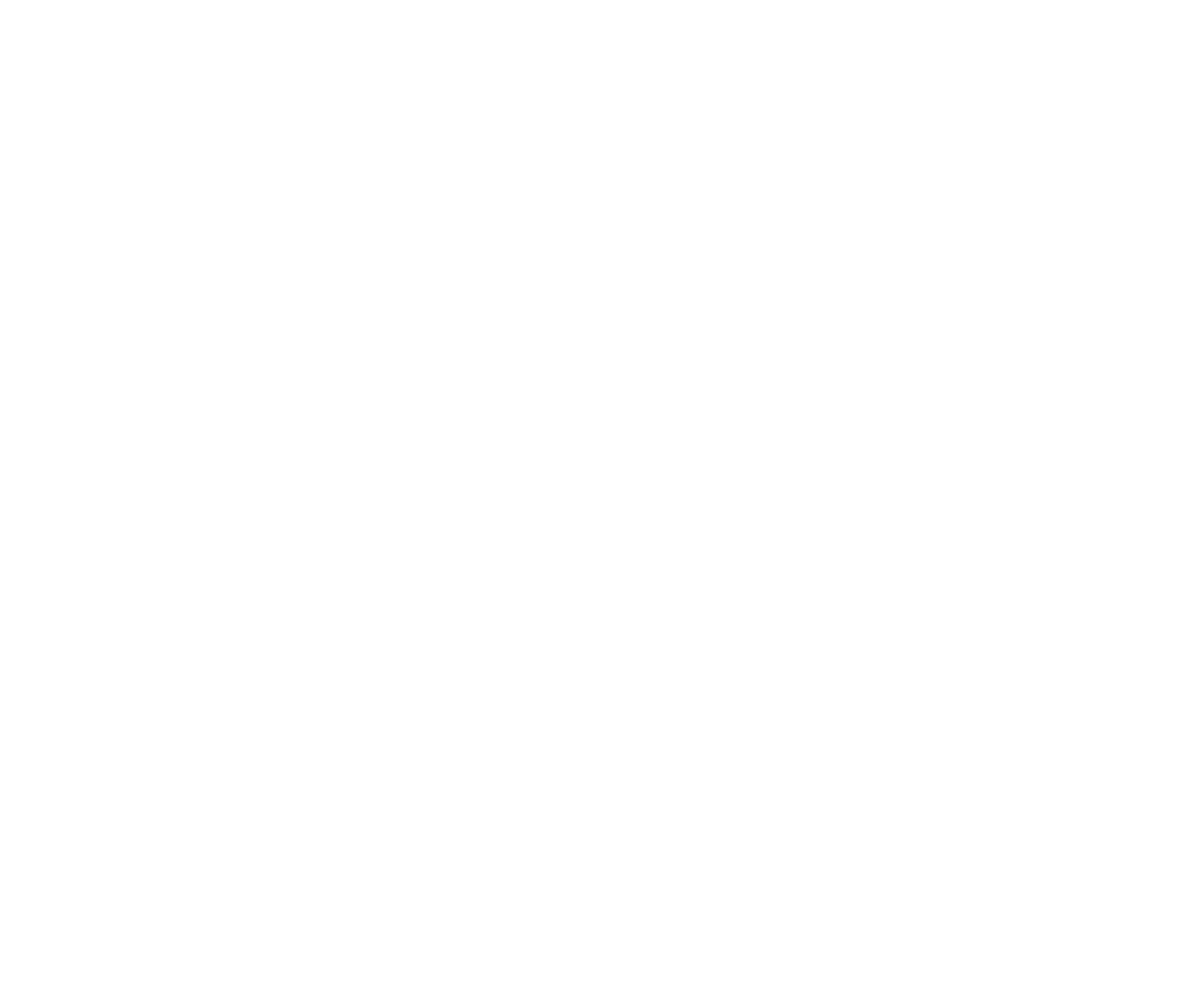
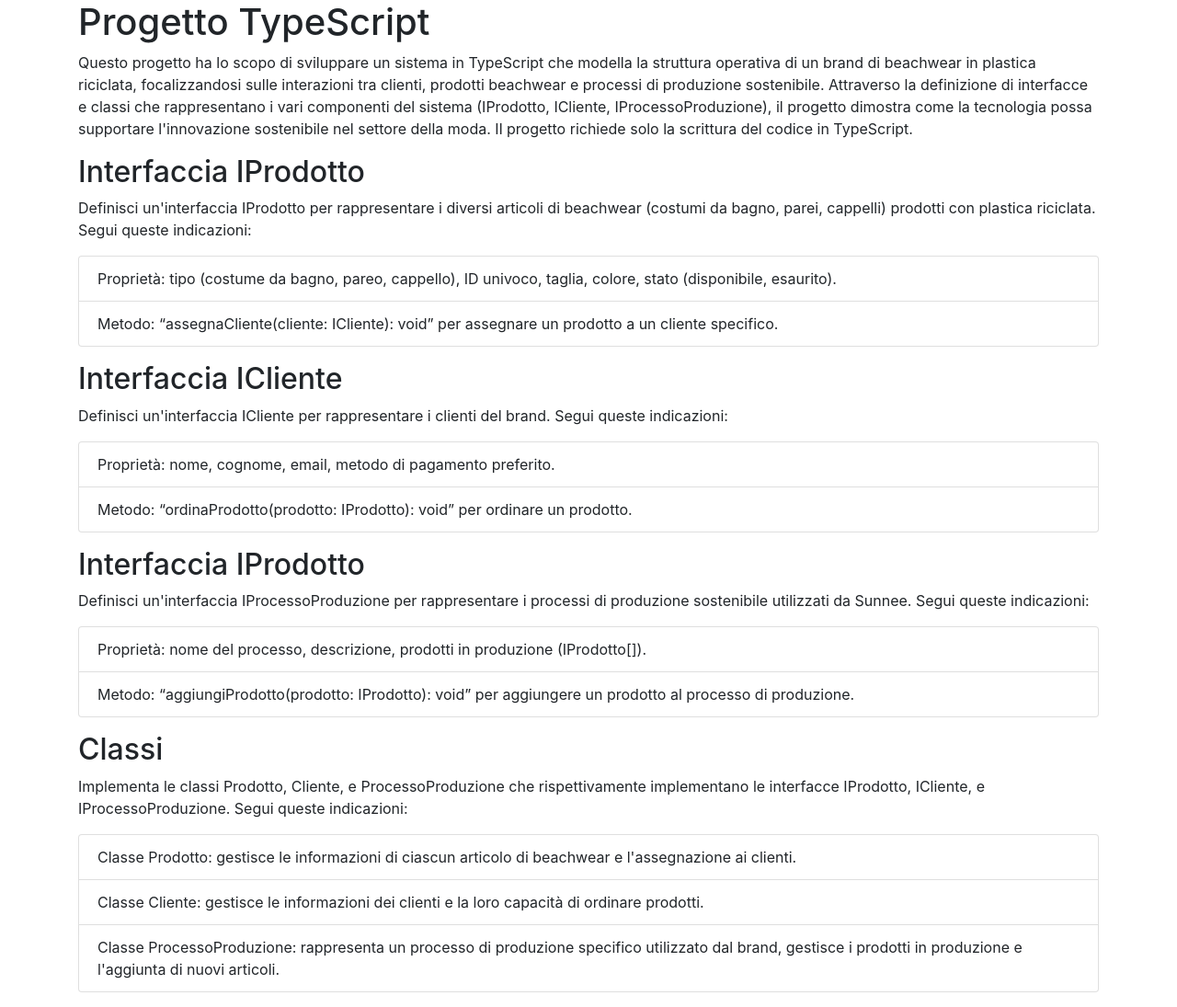
Before and after one commit to verodevp/projTypeScript, a website: page index.html in a window 1280 px wide. Shown: the whole page at 92% size. Before the commit the page ends 800 px from the top, so only its background shows below. Drawn offline with nearby package versions, Linux system fonts and the light colour scheme.

Commit message:
Modifica file index.html

```diff
--- a/index.html
+++ b/index.html
@@ -4,9 +4,82 @@
     <meta charset="UTF-8">
     <meta name="viewport" content="width=device-width, initial-scale=1.0">
     <title>Document</title>
+
+    <link rel="stylesheet" href="https://cdn.jsdelivr.net/npm/bootstrap@4.4.1/dist/css/bootstrap.min.css" integrity="sha384-Vkoo8x4CGsO3+Hhxv8T/Q5PaXtkKtu6ug5TOeNV6gBiFeWPGFN9MuhOf23Q9Ifjh" crossorigin="anonymous">
     <script type="module" src="src/class/app.js"></script>
 </head>
 <body>
+        <div class="container">
+        <h1>Progetto TypeScript</h1>
+        <p>
+           Questo progetto ha lo scopo di sviluppare un sistema in TypeScript che modella la struttura operativa di un brand di beachwear in plastica riciclata, focalizzandosi sulle interazioni tra clienti, prodotti beachwear e processi di produzione sostenibile.
+
+Attraverso la definizione di interfacce e classi che rappresentano i vari componenti del sistema (IProdotto, ICliente, IProcessoProduzione), il progetto dimostra come la tecnologia possa supportare l'innovazione sostenibile nel settore della moda.
+
+Il progetto richiede solo la scrittura del codice in TypeScript.
+</p>
+
+<h2>Interfaccia IProdotto</h2>
+<p>Definisci un'interfaccia IProdotto per rappresentare i diversi articoli di beachwear (costumi da bagno, parei, cappelli) prodotti con plastica riciclata.
+
+Segui queste indicazioni:
+
+<ul class="list-group">
+    <li class="list-group-item">Proprietà: tipo (costume da bagno, pareo, cappello), ID univoco, taglia, colore, stato (disponibile, esaurito).</li>
+    <li class="list-group-item">Metodo: “assegnaCliente(cliente: ICliente): void” per assegnare un prodotto a un cliente specifico.</li>
+</ul>
+
+
+</p>
+
+<h2>Interfaccia ICliente</h2>
+<p>Definisci un'interfaccia ICliente per rappresentare i clienti del brand.
+
+Segui queste indicazioni:
+
+<ul class="list-group">
+    <li class="list-group-item">Proprietà: nome, cognome, email, metodo di pagamento preferito.</li>
+    <li class="list-group-item">Metodo: “ordinaProdotto(prodotto: IProdotto): void” per ordinare un prodotto.</li>
+</ul>
+
+
+
+
+</p>
+
+<h2>Interfaccia IProdotto</h2>
+<p>
+    Definisci un'interfaccia IProcessoProduzione per rappresentare i processi di produzione sostenibile utilizzati da Sunnee.
+
+Segui queste indicazioni:
+
+<ul class="list-group">
+    <li class="list-group-item">Proprietà: nome del processo, descrizione, prodotti in produzione (IProdotto[]).</li>
+     <li class="list-group-item">Metodo: “aggiungiProdotto(prodotto: IProdotto): void” per aggiungere un prodotto al processo di produzione.</li>
+</ul>
+
+
+
+</p>
+
+<h2>Classi</h2>
+<p>
+    Implementa le classi Prodotto, Cliente, e ProcessoProduzione che rispettivamente implementano le interfacce IProdotto, ICliente, e IProcessoProduzione.
+
+Segui queste indicazioni:
+<ul class="list-group">
+    <li class="list-group-item">Classe Prodotto: gestisce le informazioni di ciascun articolo di beachwear e l'assegnazione ai clienti.</li>
+    <li class="list-group-item">
+Classe Cliente: gestisce le informazioni dei clienti e la loro capacità di ordinare prodotti.</li>
+    <li class="list-group-item">
+Classe ProcessoProduzione: rappresenta un processo di produzione specifico utilizzato dal brand, gestisce i prodotti in produzione e l'aggiunta di nuovi articoli.</li>
+</ul>
+
+
+</p>
+
+
+    </div>
 
 </body>
 </html>
```
